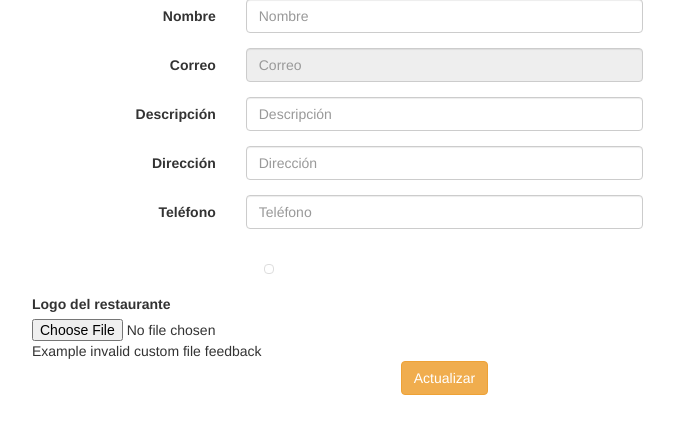
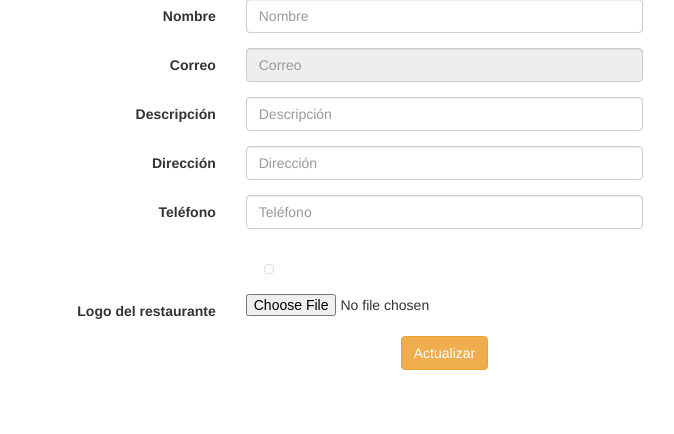
Before and after one commit to miguel92/TeleMenu, a Flask app: template templates/admin/editarRestaurante.html in a window 1280 px wide. Shown: the part 127-561 px from the top of the page, without its empty margins (53-727 px from the left). Run offline with Flask 2, Linux system fonts and the light colour scheme; the template is opened without the code that fills it, so the values that code supplies are empty; some libraries are stand-ins or nearby versions.

Commit message:
editarRest

```diff
--- a/templates/admin/editarRestaurante.html
+++ b/templates/admin/editarRestaurante.html
@@ -68,15 +68,22 @@
 					                    </div>
                                     </div>
 
-                <div class="custom-file">
 
 
-                    <label class="custom-file-label" for="logoRestaurante">Logo del restaurante</label>
+
+
+                <div class="form-group">
+
+
+                    <label class="control-label  col-sm-3" for="logoRestaurante">Logo del restaurante</label>
+                    	<div class="col-sm-6">
                     <input type="file" name="logoRestaurante" class="custom-file-input" id="logoRestaurante"
                            value="{{ datos['logo'] }}">
+
                     <input type="hidden" name="fotoActual" value="{{datos['logo']}}">
                     <input type="hidden" name="entorno" value="" id="varEntorno">
-                    <div class="invalid-feedback">Example invalid custom file feedback</div>
+                    </div>
+
                 </div>
 
                 <div class="form-group text-center">
```
